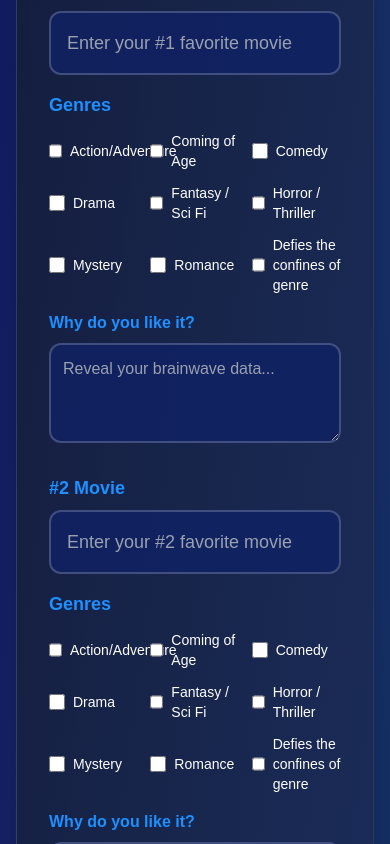
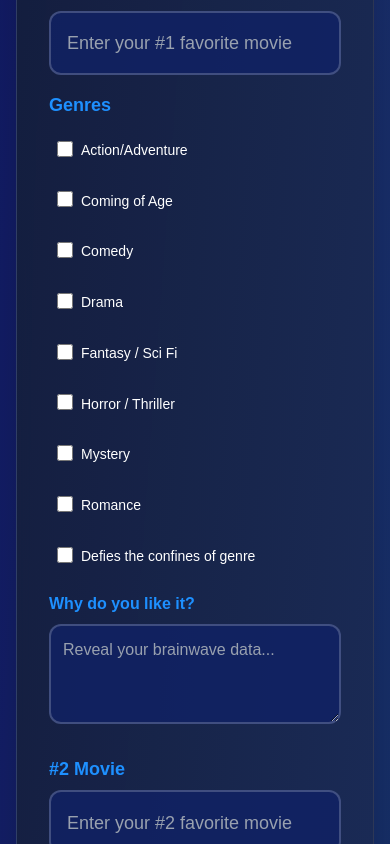
Before and after one commit to edwinn400/friendsite, a Next.js app: page / in a window 390 px wide. Shown: the part 1320-2164 px from the top of the page. Built offline with nearby package versions, Linux system fonts and the light colour scheme.

Commit message:
Fix mobile layout for genres section - responsive grid and improved text wrapping

```diff
--- a/src/app/page.tsx
+++ b/src/app/page.tsx
@@ -610,9 +610,9 @@ export default function Home() {
                       <label className="block text-lg font-semibold mb-3 text-[#1e90ff]">
                         Genres
                       </label>
-                      <div className="grid grid-cols-3 gap-3">
+                      <div className="grid grid-cols-1 sm:grid-cols-2 lg:grid-cols-3 gap-3">
                         {["Action/Adventure","Coming of Age","Comedy","Drama","Fantasy / Sci Fi","Horror / Thriller","Mystery","Romance","Defies the confines of genre"].map((genre) => (
-                          <label key={genre} className="flex items-center space-x-2 cursor-pointer">
+                          <label key={genre} className="flex items-start space-x-2 cursor-pointer p-2 rounded-lg hover:bg-[rgba(255,255,255,0.05)] transition-colors">
                             <input
                               type="checkbox"
                               checked={formData[`genres${num}` as keyof FormData]?.includes(genre) || false}
@@ -630,10 +630,10 @@ export default function Home() {
                                   }));
                                 }
                               }}
-                              className="w-4 h-4 text-[#1e90ff] bg-[rgba(17,34,102,0.8)] border-[rgba(255,255,255,0.2)] rounded focus:ring-[#1e90ff] focus:ring-2"
+                              className="w-4 h-4 mt-0.5 text-[#1e90ff] bg-[rgba(17,34,102,0.8)] border-[rgba(255,255,255,0.2)] rounded focus:ring-[#1e90ff] focus:ring-2 flex-shrink-0"
                               disabled={isSubmitting}
                             />
-                            <span className="text-sm text-white">{genre}</span>
+                            <span className="text-sm text-white leading-relaxed break-words">{genre}</span>
                           </label>
                         ))}
                       </div>
@@ -692,9 +692,9 @@ export default function Home() {
                       <label className="block text-lg font-semibold mb-3 text-[#1e90ff]">
                         Genres
                       </label>
-                      <div className="grid grid-cols-3 gap-3">
+                      <div className="grid grid-cols-1 sm:grid-cols-2 lg:grid-cols-3 gap-3">
                         {["Action/Adventure","Coming of Age","Comedy","Drama","Fantasy / Sci Fi","Horror / Thriller","Mystery","Romance","Defies the confines of genre"].map((genre) => (
-                          <label key={genre} className="flex items-center space-x-2 cursor-pointer">
+                          <label key={genre} className="flex items-start space-x-2 cursor-pointer p-2 rounded-lg hover:bg-[rgba(255,255,255,0.05)] transition-colors">
                             <input
                               type="checkbox"
                               checked={showFormData[`genres${num}` as keyof ShowFormData]?.includes(genre) || false}
@@ -712,10 +712,10 @@ export default function Home() {
                                   }));
                                 }
                               }}
-                              className="w-4 h-4 text-[#1e90ff] bg-[rgba(17,34,102,0.8)] border-[rgba(255,255,255,0.2)] rounded focus:ring-[#1e90ff] focus:ring-2"
+                              className="w-4 h-4 mt-0.5 text-[#1e90ff] bg-[rgba(17,34,102,0.8)] border-[rgba(255,255,255,0.2)] rounded focus:ring-[#1e90ff] focus:ring-2 flex-shrink-0"
                               disabled={isSubmitting}
                             />
-                            <span className="text-sm text-white">{genre}</span>
+                            <span className="text-sm text-white leading-relaxed break-words">{genre}</span>
                           </label>
                         ))}
                       </div>
```
